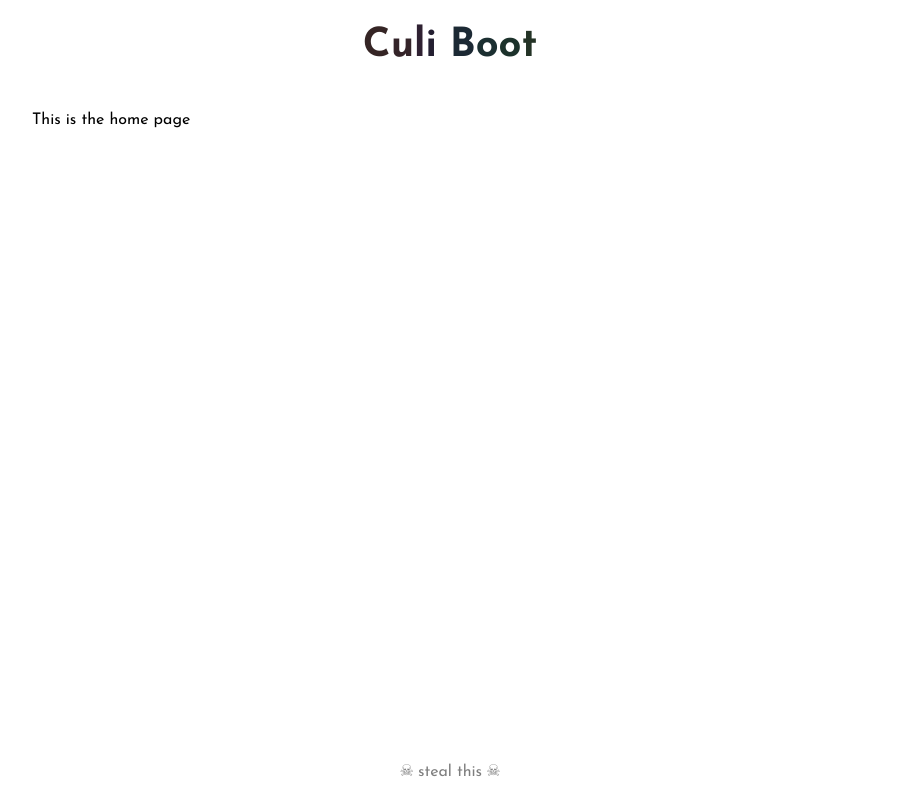
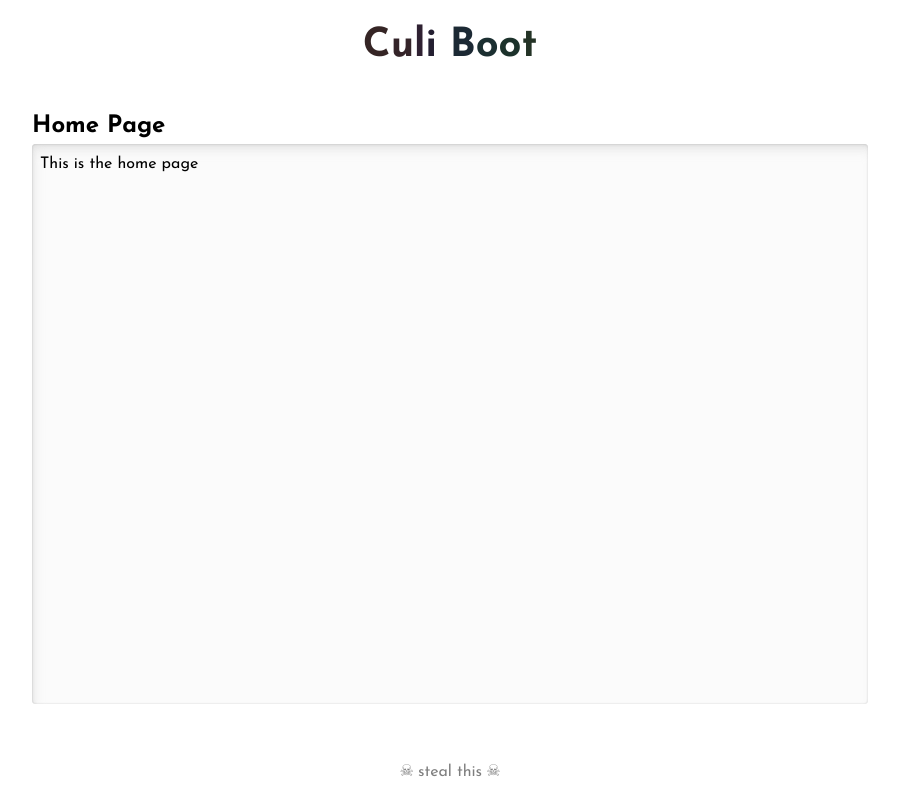
Before and after one commit to tif-calin/culiboot, a React (Create React App) app: page / in a window 1280 px wide. Shown: the whole page, without its empty margins (190-1089 px from the left). Built offline with nearby package versions, Linux system fonts and the light colour scheme.

Commit message:
update homepage

```diff
--- a/src/views/home/HomePage.tsx
+++ b/src/views/home/HomePage.tsx
@@ -1,12 +1,29 @@
 import React from 'react';
+import styled from 'styled-components';
+
+const Page = styled.div`
+  display: flex;
+  flex-direction: column;
+  height: 100%;
+
+  & > div:first-of-type {
+    background-color: #fbfbfb;
+    flex-grow: 1;
+    padding: 0.5rem;
+    border-radius: 0.25rem;
+    --shadow-color: 0deg 0% 80%;
+    box-shadow: var(--shadow-inset-medium), inset 0 0 2px hsl(var(--shadow-color));
+  }
+`;
 
 interface Props {};
 
 const HomePage: React.FC<Props> = () => {
   return (
-    <div>
-      This is the home page
-    </div>
+    <Page>
+      <h2>Home Page</h2>
+      <div>This is the home page</div>
+    </Page>
   );
 };
 
```
